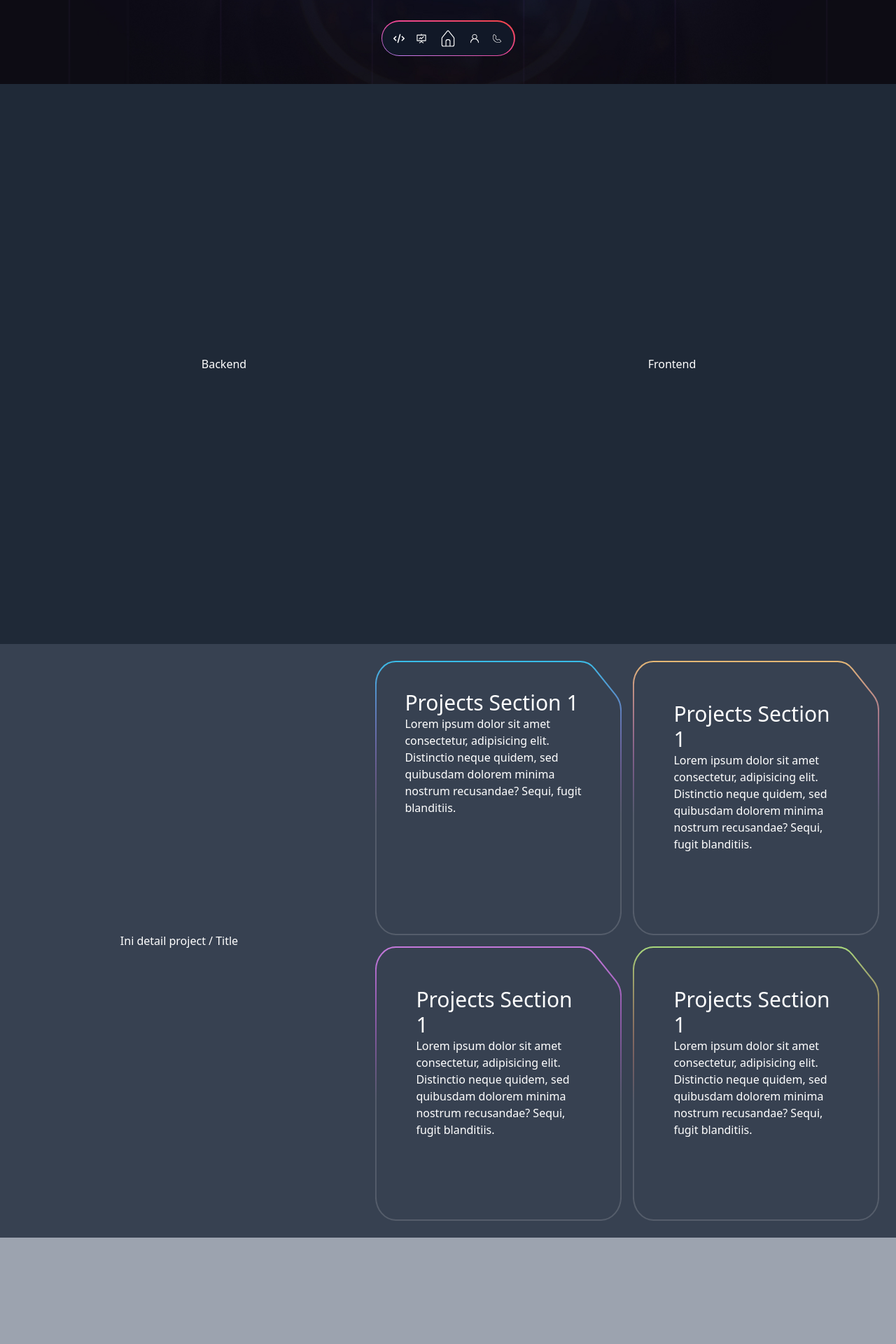
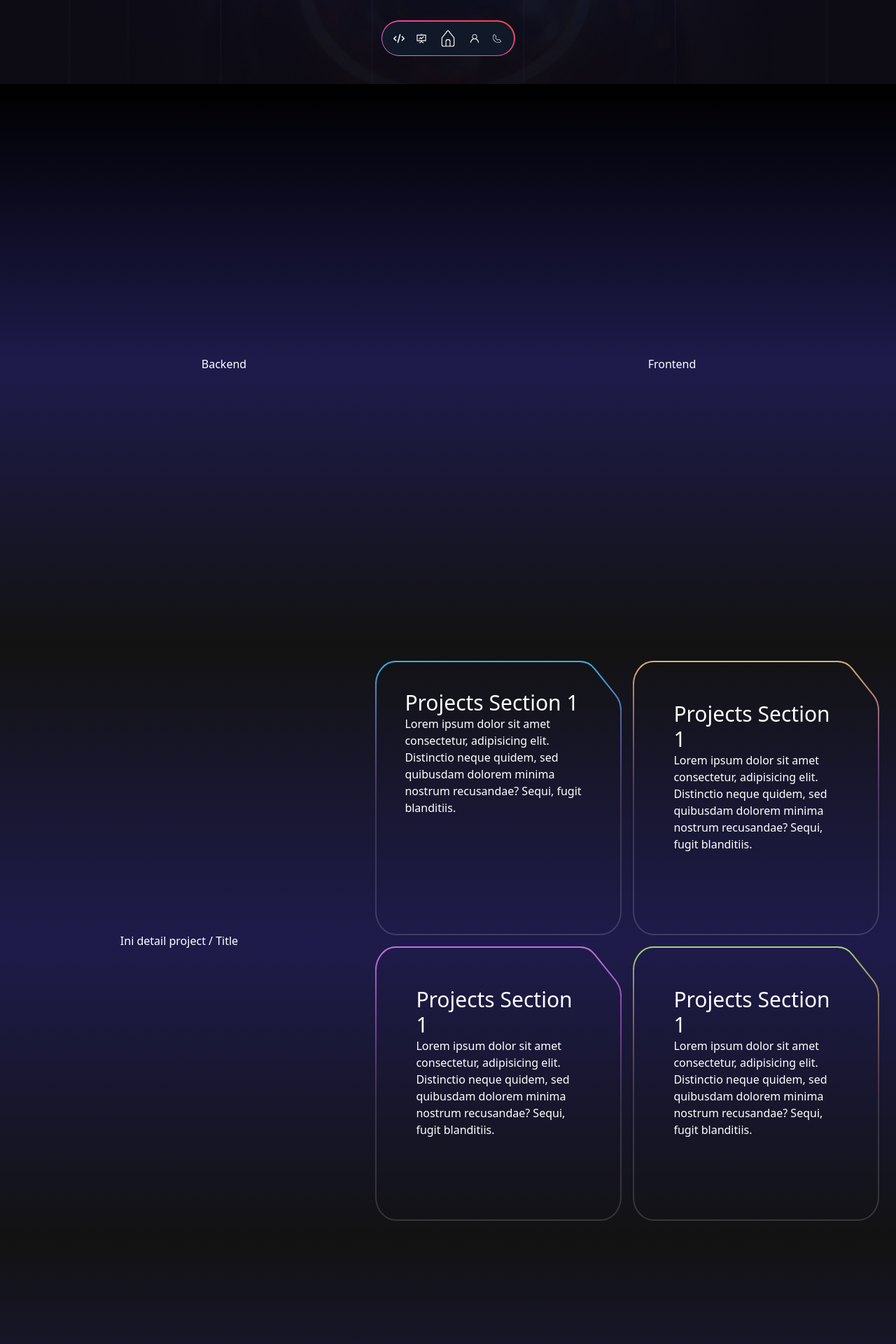
Before and after one commit to iqbalmdd/my-site, a React (Vite) app: page / in a window 1280 px wide. Shown: the part 680-2600 px from the top of the page at 70% size. Built offline with nearby package versions, Linux system fonts and the light colour scheme.

Commit message:
[bug fix]

```diff
--- a/src/components/Contact.jsx
+++ b/src/components/Contact.jsx
@@ -2,7 +2,7 @@ import React from 'react';
 
 const Contact = () => {
   return (
-    <section id="contact" className="h-screen flex items-center justify-center bg-gray-500">
+    <section id="contact" className="h-screen flex items-center justify-center bg-gradient-to-b from-transparent via-indigo-950">
       <h1 className="text-3xl">Contact Section</h1>
     </section>
   );
--- a/src/components/Education.jsx
+++ b/src/components/Education.jsx
@@ -2,7 +2,7 @@ import React from 'react';
 
 const Education = () => {
   return (
-    <section id="education" className="h-screen flex items-center justify-center bg-gray-400">
+    <section id="education" className="h-screen flex items-center justify-center bg-gradient-to-b from-transparent via-indigo-950">
       <h1 className="text-3xl">Education Section</h1>
     </section>
   );
--- a/src/components/Home.jsx
+++ b/src/components/Home.jsx
@@ -14,7 +14,7 @@ const Home = () => {
       }}
     >
       <div
-        className="absolute inset-0"
+        className="absolute inset-0 bg-gradient-to-b from-transparent to-gray-950"
         style={{
           backgroundImage: `url(${backgroundImage})`,
           backgroundSize: "cover",
@@ -23,7 +23,7 @@ const Home = () => {
         }}
       ></div>
       <div
-        className="absolute inset-0"
+        className="absolute inset-0 bg-gradient-to-b from-transparent to-indigo-950"
         style={{
           backgroundImage: `url(${grid})`,
           backgroundSize: "cover",
--- a/src/components/Projects.jsx
+++ b/src/components/Projects.jsx
@@ -8,7 +8,7 @@ const Projects = () => {
   return (
     <section
       id="projects"
-      className="relative z-2 bg-gray-700 flex flex-col sm:flex-row"
+      className="relative z-2 bg-gradient-to-b from-transparent via-indigo-950 flex flex-col md:flex-row items-center"
     >
       <div className="h-100% flex items-center justify-center sm:w-2/5">
         Ini detail project / Title
--- a/src/components/Skill.jsx
+++ b/src/components/Skill.jsx
@@ -4,7 +4,7 @@ const Skill = () => {
   return (
     <section
       id="skill"
-      className="h-screen overflow-hidden w-full relative z-2 bg-gray-800 flex flex-col md:flex-row"
+      className="h-screen overflow-hidden w-full relative z-2 bg-gradient-to-b from-black via-indigo-950 flex flex-col md:flex-row"
     >
       <div className="h-1/2 w-full flex items-center justify-center md:h-screen md:w-1/2">
         Backend
```
